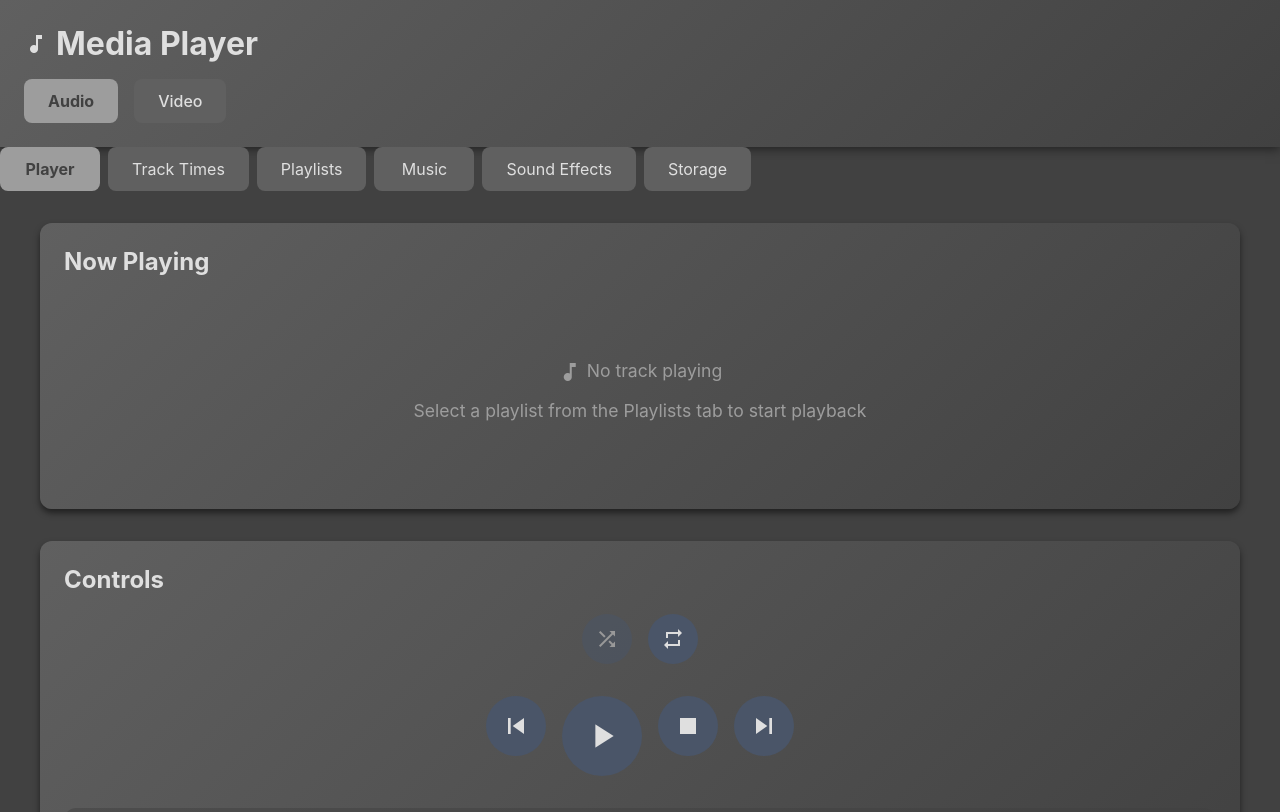
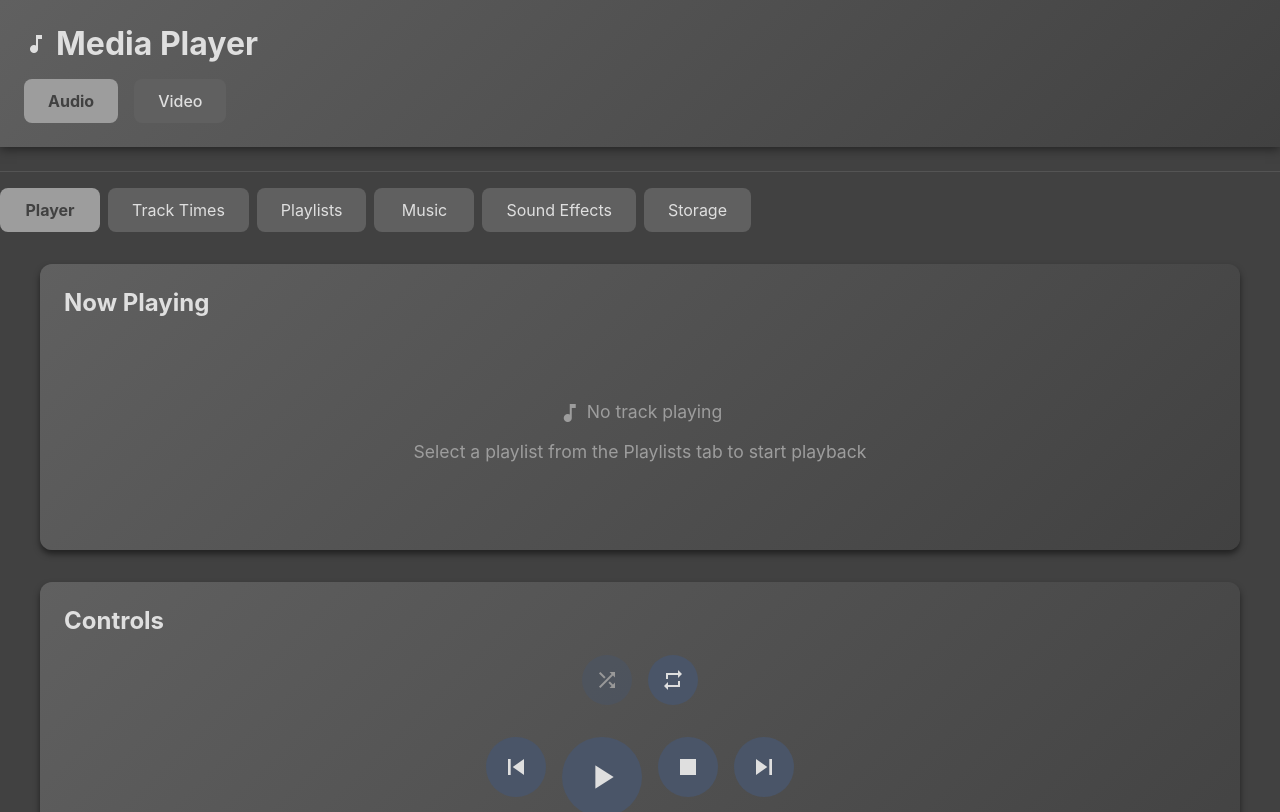
Before and after one commit to xXLAOKOONXx/media-player, a React (Vite) app in the folder frontend/: page /audio/player in a window 1280 px wide. Shown: the top 812 px of the page. Built offline with nearby package versions, Linux system fonts and the light colour scheme; no server answers.

Commit message:
Add spacing to audio submenu with border separator
Co-authored-by: xXLAOKOONXx <31933721+xXLAOKOONXx@users.noreply.github.com>

```diff
--- a/frontend/src/App.css
+++ b/frontend/src/App.css
@@ -52,6 +52,9 @@
   display: flex;
   gap: 0.5rem;
   flex-wrap: wrap;
+  margin-top: 1.5rem;
+  padding-top: 1rem;
+  border-top: 1px solid rgba(255, 255, 255, 0.1);
 }
 
 .tabs button {
--- a/frontend/src/components/PlaylistManager.tsx
+++ b/frontend/src/components/PlaylistManager.tsx
@@ -144,7 +144,7 @@ const PlaylistManager = () => {
 
   const handlePlayPlaylist = async (playlistPath: string) => {
     try {
-      await fetch(`${API_BASE_URL}/api/playback/play`, {
+      await fetch(`${API_BASE_URL}/api/audio/playback/play`, {
         method: 'POST',
         headers: { 'Content-Type': 'application/json' },
         body: JSON.stringify({ playlist_path: playlistPath, track_index: 0 })
```
